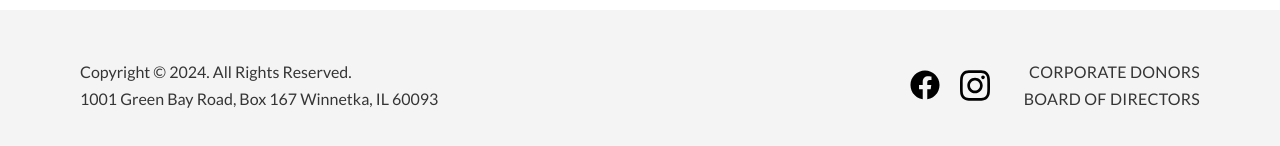
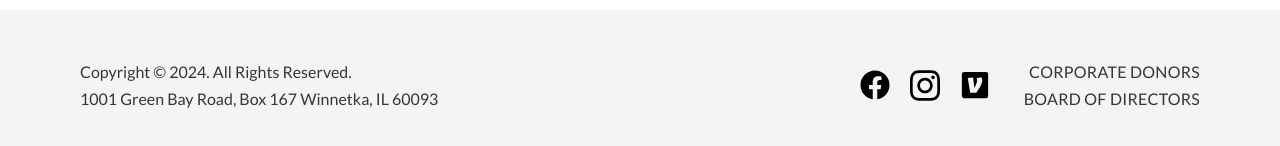
Before and after one commit to henryerzinger15/sv-website, a Next.js app: page / in a window 1280 px wide. Shown: the part 1685-1831 px from the top of the page. Built offline with nearby package versions, Linux system fonts and the light colour scheme.

Commit message:
Update santafoot.js
Added Venmo to the footer

```diff
--- a/components/santafoot.js
+++ b/components/santafoot.js
@@ -23,6 +23,13 @@ function SantaFoot() {
             >
               <img src="/instagram.svg"></img>
             </a>
+            <a
+              href="https://account.venmo.com/charity/donate?charity=3899938677196160769"
+              target="_blank"
+              rel="noopener noreferrer"
+            >
+              <img src="/venmo.svg"></img>
+            </a>
           <div className="footer-links">
             <a href="corporate-donors"><p style={{letterSpacing: "0.25px"}}>CORPORATE DONORS</p></a>
             <a href="board-of-directors"><p style={{letterSpacing: "0.25px"}}>BOARD OF DIRECTORS</p></a>
```
